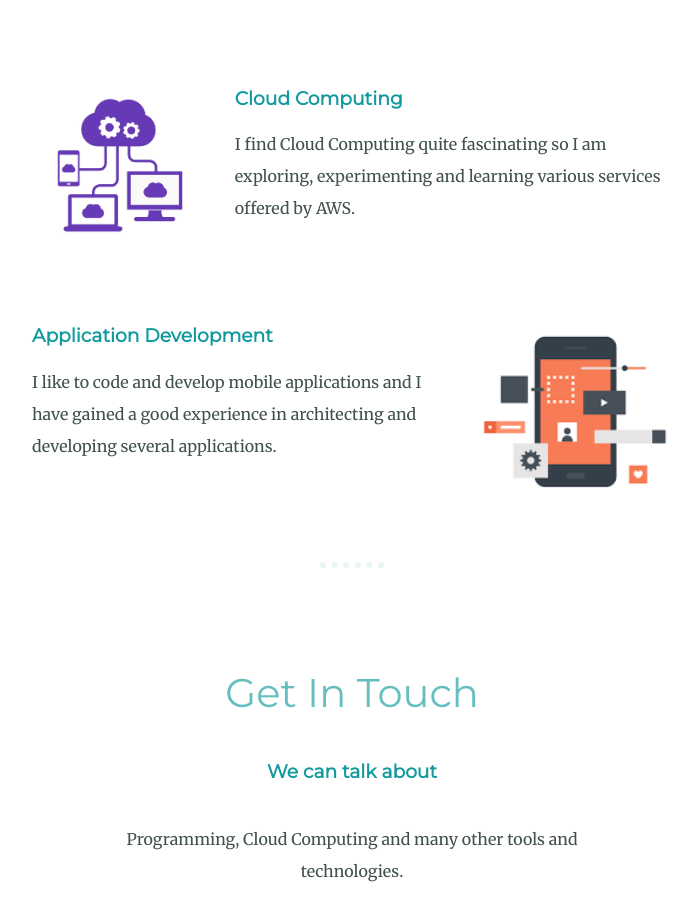
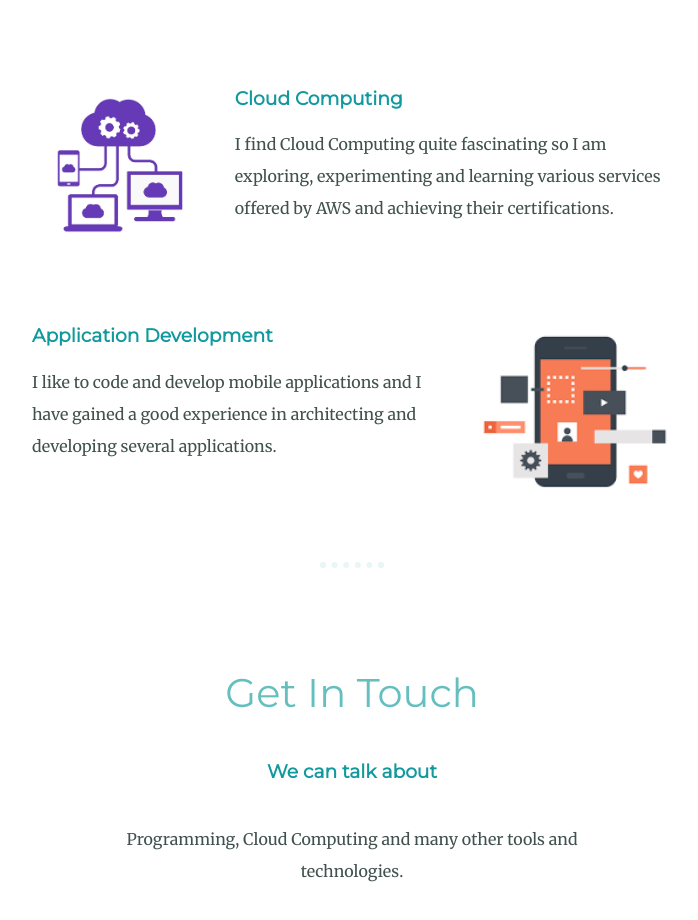
Before and after one commit to Yadnyesh-desai/myWebsite, a plain HTML site: page index.html in a window 1280 px wide. Shown: the part 1660-2580 px from the top of the page, without its empty margins (288-986 px from the left). Drawn offline with Linux system fonts and the light colour scheme.

Commit message:
Cloud computing description updation complete.

```diff
--- a/index.html
+++ b/index.html
@@ -33,7 +33,7 @@
         <img class="cloud-computing-img" src="images/cloudservices.png" alt="cloud-img">
 
         <h3>Cloud Computing</h3>
-        <p>I find Cloud Computing quite fascinating so I am exploring, experimenting and learning various services offered by AWS.</p>
+        <p>I find Cloud Computing quite fascinating so I am exploring, experimenting and learning various services offered by AWS and achieving their certifications.</p>
 
       </div>
       <div class="skill-row">
```
